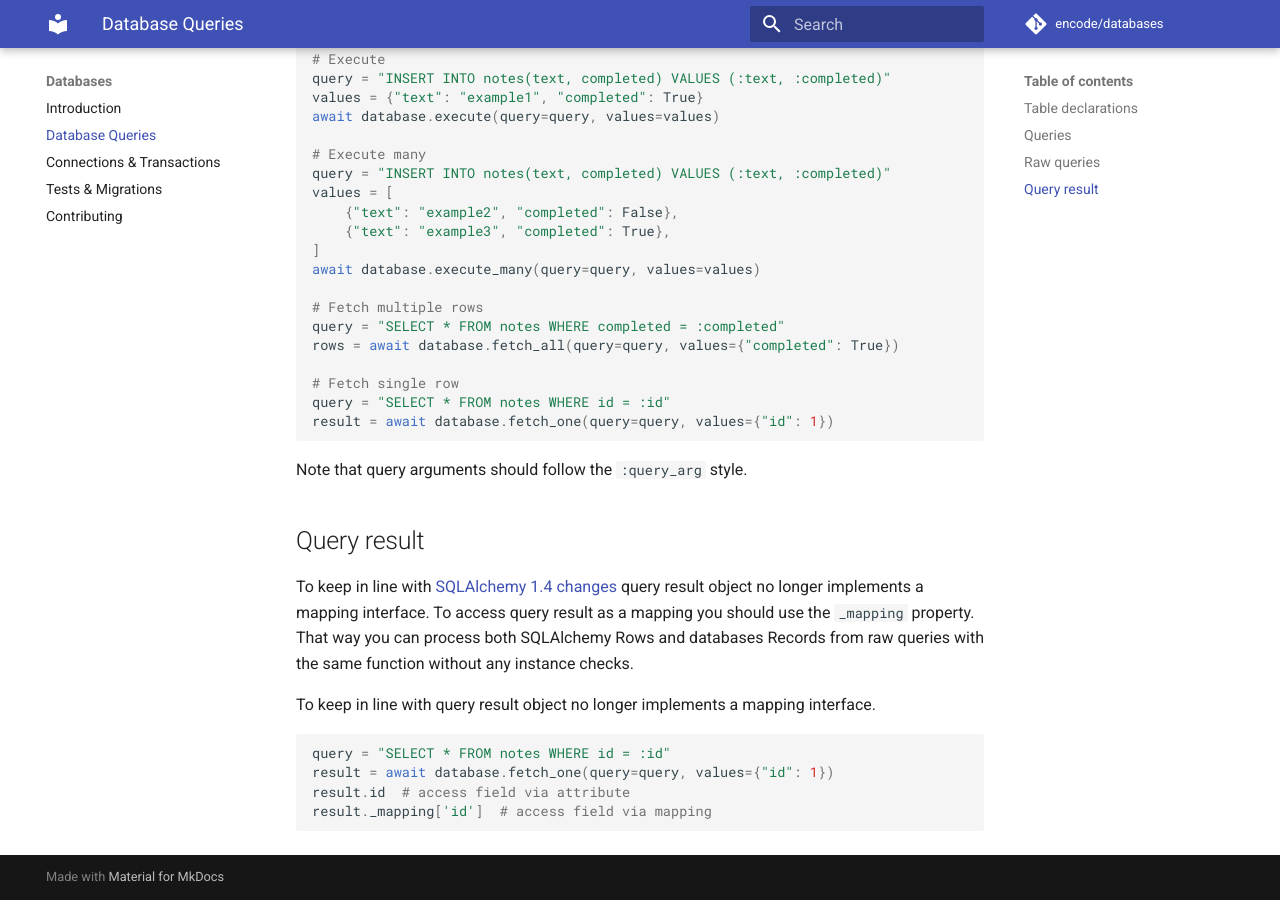
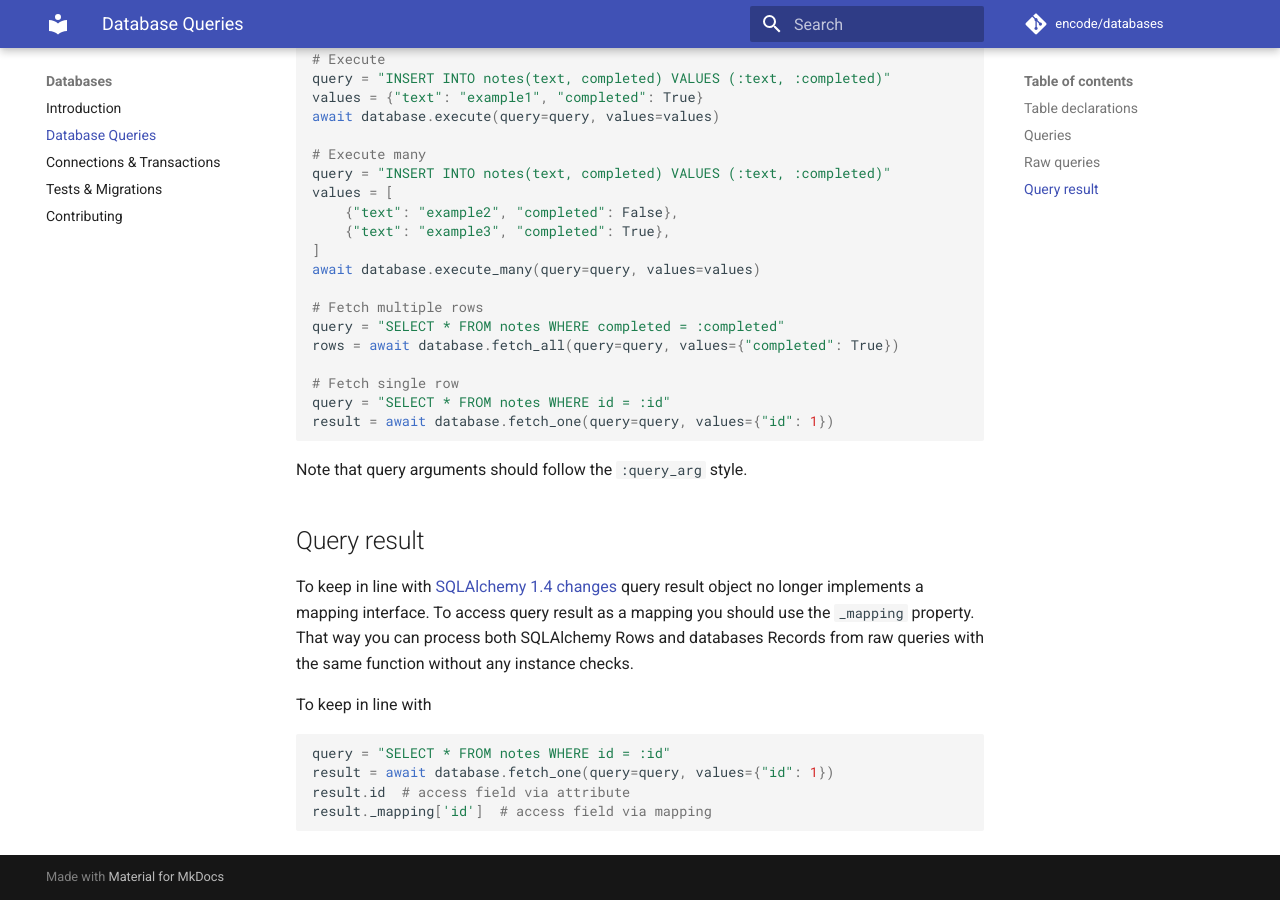
Before and after one commit to DESTHUbb/ASYNC-DATABASE-PY, an MkDocs documentation site: the page built from docs/database_queries.md, in a window 1280 px wide and 900 px high, scrolled down 1806 px. Built offline with MkDocs 1.6.1 and Material for MkDocs 9.7.7, drawn with Linux system fonts in a browser that asks for light colours; comment, search, counter and statistics services are not loaded.

Commit message:
Update database_queries.md

```diff
--- a/docs/database_queries.md
+++ b/docs/database_queries.md
@@ -119,8 +119,6 @@ with the same function without any instance checks.
 
 
 To keep in line with
-query result object no longer implements a mapping interface.
-
 
 
 
```
